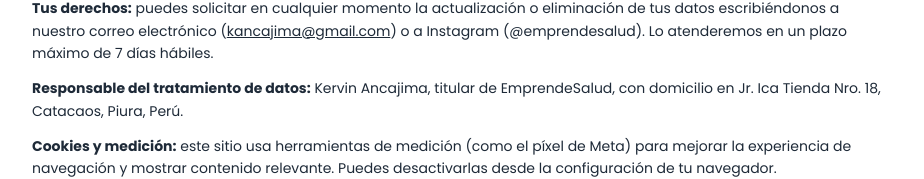
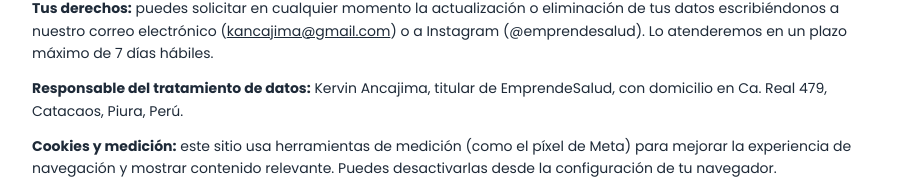
Before and after one commit to kancajima-design/emprende-salud-landing, a React (Vite) app: page /empresa in a window 1280 px wide. Shown: the part 2493-2672 px from the top of the page, without its empty margins (176-1100 px from the left). Built offline with nearby package versions, Linux system fonts and the light colour scheme; no server answers.

Commit message:
fix(legal): actualizar direccion a Ca. Real 479, Catacaos para verificacion Meta

```diff
--- a/index.html
+++ b/index.html
@@ -85,7 +85,7 @@
             },
             "address": {
               "@type": "PostalAddress",
-              "streetAddress": "Jr. Ica Tienda Nro. 18",
+              "streetAddress": "Ca. Real 479",
               "addressLocality": "Catacaos",
               "addressRegion": "Piura",
               "addressCountry": "PE"
--- a/src/pages/Empresa.tsx
+++ b/src/pages/Empresa.tsx
@@ -6,7 +6,7 @@ const datos = [
   ['Nombre comercial', 'EmprendeSalud (Emprende Salud)'],
   ['Titular del negocio', 'Kervin Ancajima'],
   ['Identificación fiscal', 'RUC 10466510454'],
-  ['Dirección fiscal', 'Jr. Ica Tienda Nro. 18, Catacaos, Piura, Perú'],
+  ['Dirección fiscal', 'Ca. Real 479, Catacaos, Piura, Perú'],
   ['Representado por', 'Ancajima Taboada Kervin Andershon | RUC: 10466510454'],
   ['Sitio web', 'https://www.emprendesalud.net'],
   ['Instagram (atención al cliente)', '@emprendesalud'],
@@ -183,7 +183,7 @@ export default function Empresa() {
           electrónico (<a href={`mailto:${EMAIL}`} className="underline">{EMAIL}</a>) o a
           Instagram (@emprendesalud). Lo atenderemos en un plazo máximo de 7 días hábiles.</p>
           <p><strong>Responsable del tratamiento de datos:</strong> Kervin Ancajima, titular
-          de EmprendeSalud, con domicilio en Jr. Ica Tienda Nro. 18, Catacaos, Piura, Perú.</p>
+          de EmprendeSalud, con domicilio en Ca. Real 479, Catacaos, Piura, Perú.</p>
           <p><strong>Cookies y medición:</strong> este sitio usa herramientas de medición
           (como el píxel de Meta) para mejorar la experiencia de navegación y mostrar
           contenido relevante. Puedes desactivarlas desde la configuración de tu navegador.</p>
@@ -192,7 +192,7 @@ export default function Empresa() {
         <Seccion id="aviso" titulo="8. Aviso legal">
           <p className="text-xs text-[#5A6B7C]">
             EmprendeSalud © {new Date().getFullYear()} · Titular: Kervin Ancajima · Representado por:
-            Ancajima Taboada Kervin Andershon | RUC: 10466510454 · Jr. Ica Tienda Nro. 18, Catacaos,
+            Ancajima Taboada Kervin Andershon | RUC: 10466510454 · Ca. Real 479, Catacaos,
             Piura, Perú · Contacto: kancajima@gmail.com ·
             Distribuidor independiente de FuXion Biotech. Los productos mencionados son
             alimentos y bebidas funcionales y no sustituyen una alimentación variada y
--- a/src/sections/Footer.tsx
+++ b/src/sections/Footer.tsx
@@ -19,7 +19,7 @@ export default function Footer() {
                 <span className="font-semibold text-white/90">Titular:</span> Kervin Ancajima
               </p>
               <p>
-                <span className="font-semibold text-white/90">Dirección:</span> Jr. Ica Tienda Nro. 18, Catacaos, Piura, Perú
+                <span className="font-semibold text-white/90">Dirección:</span> Ca. Real 479, Catacaos, Piura, Perú
               </p>
               <p>
                 <span className="font-semibold text-white/90">Representado por:</span> Ancajima Taboada Kervin Andershon | RUC: 10466510454
@@ -60,7 +60,7 @@ export default function Footer() {
             <a href="/empresa#atencion" className="underline hover:text-white">Atención al cliente</a>
           </p>
           <p className="text-xs text-white/40">
-            © {new Date().getFullYear()} Emprende Salud · Jr. Ica Tienda Nro. 18, Catacaos, Piura, Perú · Hecho con 💚 en Perú
+            © {new Date().getFullYear()} Emprende Salud · Ca. Real 479, Catacaos, Piura, Perú · Hecho con 💚 en Perú
           </p>
         </div>
       </div>
```
